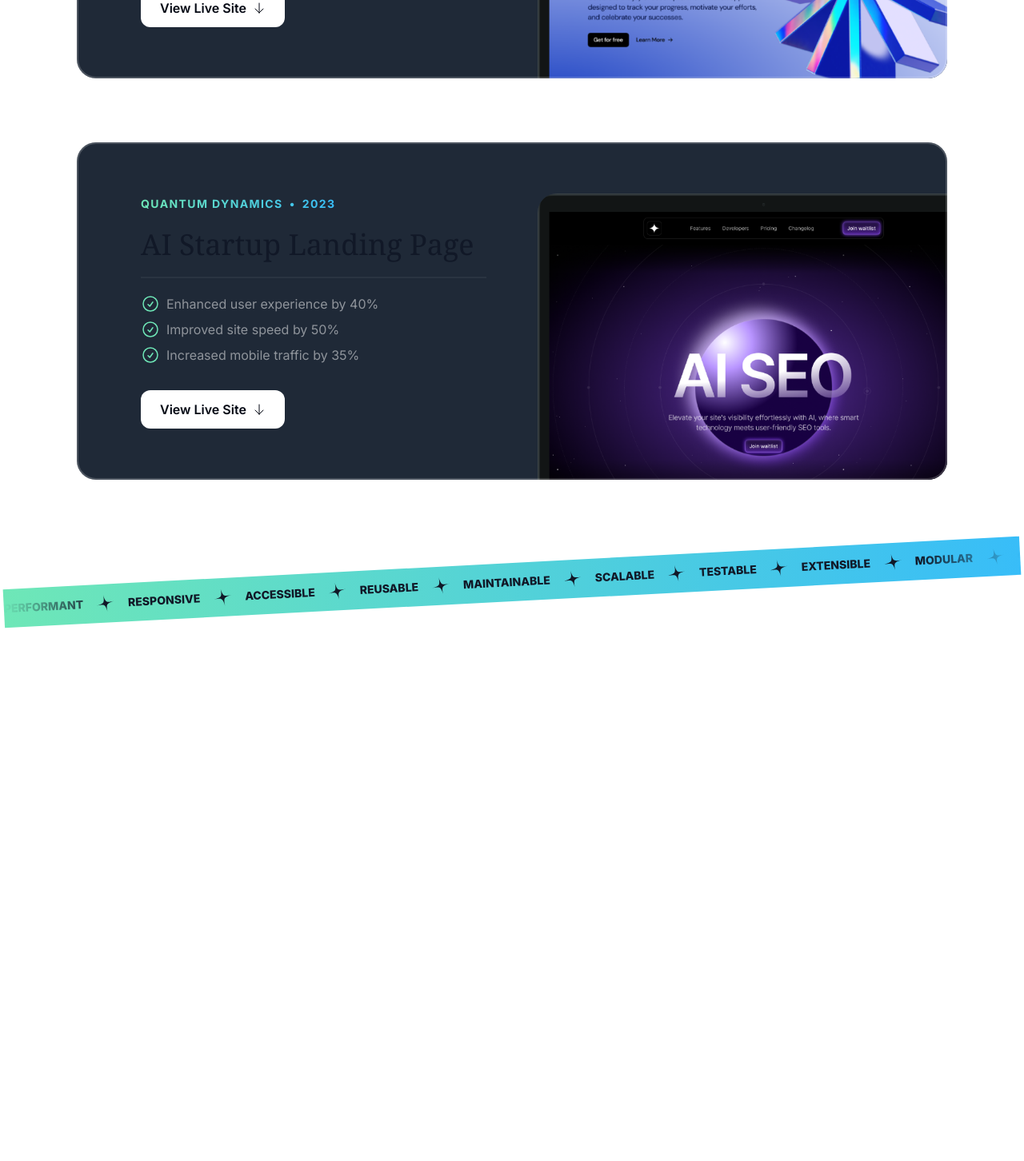
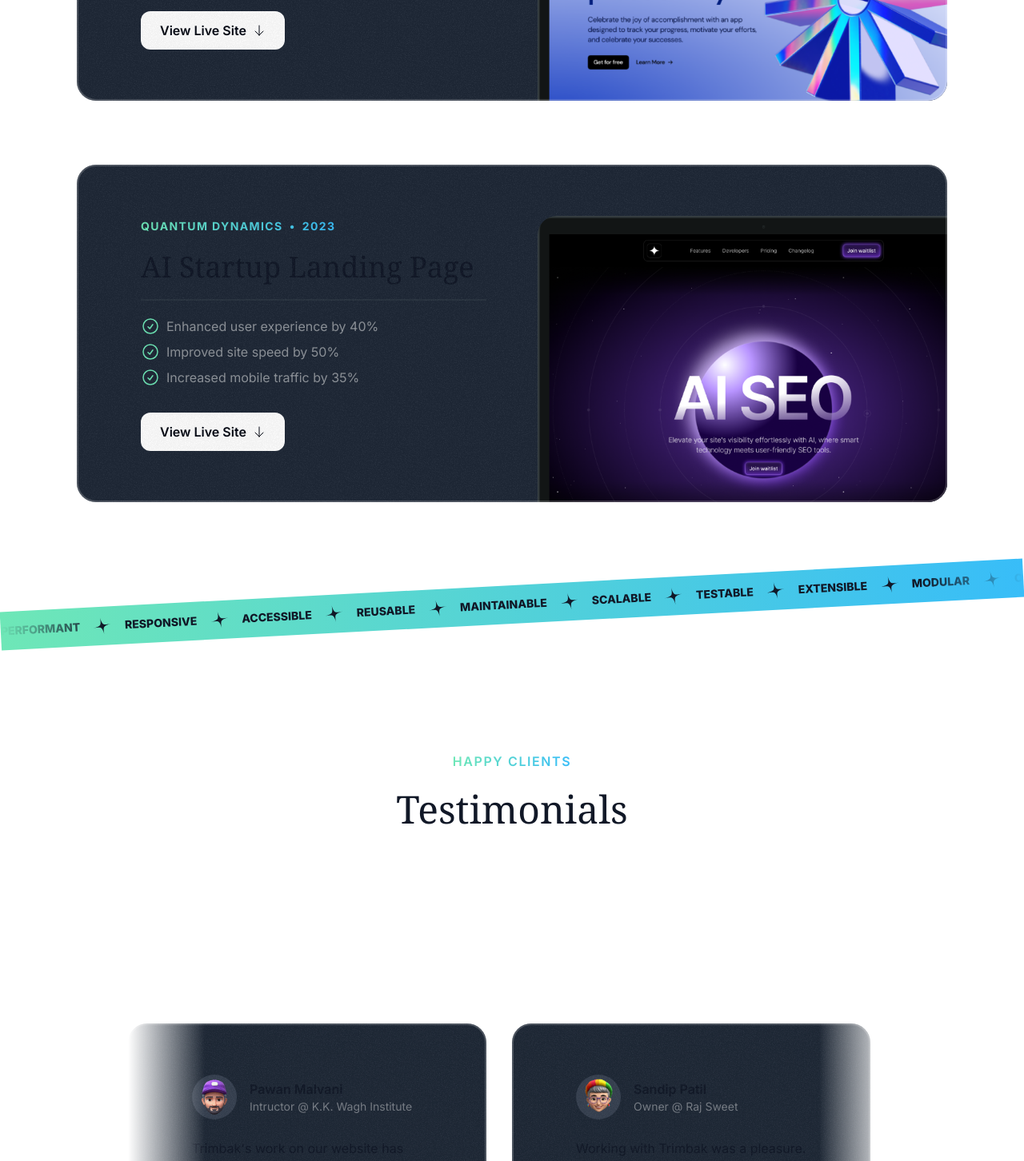
Before and after one commit to Trimbak15/portfolio-mine, a Next.js app: page / in a window 1280 px wide. Shown: the part 1964-3416 px from the top of the page at 80% size. Before the commit the page ends 2780 px from the top, so only its background shows below. Built offline with nearby package versions, Linux system fonts and the light colour scheme; a web font is replaced by a local one.

Commit message:
testimonials

```diff
--- a/src/app/page.tsx
+++ b/src/app/page.tsx
@@ -2,6 +2,7 @@ import { Header } from "@/sections/Header";
 import { HeroSection } from "@/sections/Hero";
 import { ProjectsSection } from "@/sections/Projects";
 import { TapeSection } from "@/sections/Tape";
+import { TestimonialsSection } from "@/sections/Testimonials";
 
 export default function Home() {
   return (
@@ -10,6 +11,7 @@ export default function Home() {
       <HeroSection />
       <ProjectsSection />
       <TapeSection />
+      <TestimonialsSection />
       {/* <ContactSection /> */}
       {/* <Footer /> */}
     </div>
--- /dev/null
+++ b/src/components/Card.tsx
@@ -0,0 +1,16 @@
+import React, { PropsWithChildren } from 'react'
+import grainImage from "@/assets/images/grain.jpg";
+import { twMerge } from 'tailwind-merge';
+
+export default function Card({className, children} : PropsWithChildren<{className: string}>) {
+  return (
+    <>
+      <div
+            className={twMerge("bg-gray-800 rounded-3xl relative z-0 overflow-hidden after:z-10 after:content-[''] after:absolute after:inset-0 after:outline-2 after:outline after:-outline-offset-2 after:rounded-3xl after:outline-white/20 px-8 pt-8 md:pt-10 lg:pt-16 lg:px-20 after:pointer-events-none p-6",
+        className)}>
+            <div className="absolute inset-0 opacity-5" style={{backgroundImage: `url(${grainImage.src})`,}}></div>
+            {children}
+            </div>
+    </>
+  )
+}
--- /dev/null
+++ b/src/components/SectionHeader.tsx
@@ -0,0 +1,19 @@
+import React from 'react'
+
+export default function SectionHeader({title, eyebrow, description} : {title: string, eyebrow: string, description: string}) {
+  return (
+    <>
+      <div className="flex justify-center">
+          <p className="uppercase font-semibold tracking-widest bg-gradient-to-r from-emerald-300 to-sky-400 text-transparent bg-clip-text text-center">
+            {eyebrow}
+          </p>
+        </div>
+        <h2 className="font-serif text-3xl md:text-5xl text-center mt-6">
+          {title}
+        </h2>
+        <p className="text-center text-white/60 md:text-lg lg:text-xl mt-2 md:mt-10 max-w-md mx-auto">
+          {description}
+        </p>
+    </>
+  )
+}
--- a/src/sections/Projects.tsx
+++ b/src/sections/Projects.tsx
@@ -5,6 +5,8 @@ import Image from "next/image"
 import CheckIcon from "@/assets/icons/check-circle.svg"
 import ArrowDown from "@/assets/icons/arrow-down.svg"
 import grainImage from "@/assets/images/grain.jpg"
+import SectionHeader from "@/components/SectionHeader"
+import Card from "@/components/Card"
 
 const portfolioProjects = [
   {
@@ -49,26 +51,17 @@ export const ProjectsSection = () => {
   return (
     <section className="pb-16 px-8 lg:py-10">
       <div className="container lg:max-w-6xl">
-        <div className="flex justify-center">
-          <p className="uppercase font-semibold tracking-widest bg-gradient-to-r from-emerald-300 to-sky-400 text-transparent bg-clip-text text-center">
-            Real-world Results
-          </p>
-        </div>
-        <h2 className="font-serif text-3xl md:text-5xl text-center mt-6">
-          Ideas → Code → Experiences.
-        </h2>
-        <p className="text-center text-white/60 md:text-lg lg:text-xl mt-2 md:mt-10 max-w-md mx-auto">
-          Crafting UIs that don't just work—they wow.
-        </p>
+        <SectionHeader
+          title="Ideas → Code → Experiences."
+          eyebrow="Real-world Results"
+          description="Explore some of the projects I have worked on, showcasing my skills and expertise."
+        />
 
       <div className="flex flex-col mt-10 gap-20">
         {portfolioProjects.map(project => (
-          <div
+          <Card
             key={project.title}
-            className="bg-gray-800 rounded-3xl relative z-0 overflow-hidden after:z-10 after:content-[''] after:absolute after:inset-0 after:outline-2 after:outline after:-outline-offset-2 after:rounded-3xl after:outline-white/20 px-8 pt-8 md:pt-10 lg:pt-16 lg:px-20 after:pointer-events-none
-        "
-          >
-            <div className="absolute inset-0 -z-10 opacity-5 bg-grain"></div>
+            className="px-8 pt-8 pb-0 md:pt-12 md:px-10 lg:pt-16 lg:px-20">
             <div className="lg:grid lg:grid-cols-2 lg:gap-16">
               <div className="lg:pb-16">
               <div className="bg-gradient-to-r from-emerald-300 to-sky-400 inline-flex gap-2 font-bold uppercase tracking-widest text-sm text-transparent bg-clip-text">
@@ -107,7 +100,7 @@ export const ProjectsSection = () => {
               />
             </div>
             </div>
-          </div>
+          </Card>
         ))}
       </div>
       </div>
--- a/src/sections/Tape.tsx
+++ b/src/sections/Tape.tsx
@@ -22,7 +22,7 @@ const words = [
 
 export const TapeSection = () => {
   return <div className="py-16 ">
-      <div className="bg-gradient-to-r from-emerald-300 to-sky-400 overflow-x-clip  -rotate-3 mx-1">
+      <div className="bg-gradient-to-r from-emerald-300 to-sky-400 overflow-x-clip  -rotate-3">
       <div className="flex [mask-image:linear-gradient(to_right,transparent,black_10%,black_90%,transparent)]">
       <div className="flex flex-none gap-4 py-3">
       {words.map(word => (
--- a/src/sections/Testimonials.tsx
+++ b/src/sections/Testimonials.tsx
@@ -3,40 +3,69 @@ import memojiAvatar2 from "@/assets/images/memoji-avatar-2.png";
 import memojiAvatar3 from "@/assets/images/memoji-avatar-3.png";
 import memojiAvatar4 from "@/assets/images/memoji-avatar-4.png";
 import memojiAvatar5 from "@/assets/images/memoji-avatar-5.png";
+import SectionHeader from "@/components/SectionHeader";
+import grainImage from "@/assets/images/grain.jpg"
+import Card from "@/components/Card";
 
 const testimonials = [
   {
-    name: "Alex Turner",
-    position: "Marketing Manager @ TechStartups",
-    text: "Alex was instrumental in transforming our website into a powerful marketing tool. His attention to detail and ability to understand our brand is exceptional. We're thrilled with the results!",
+    name: "Pawan Malvani",
+    position: "Intructor @ K.K. Wagh Institute",
+    text: "Trimbak's work on our website has been a game-changer. His attention to detail and understanding of user experience have made a significant impact on our online presence.",
     avatar: memojiAvatar1,
   },
   {
-    name: "Olivia Green",
-    position: "Head of Design @ GreenLeaf",
-    text: "Working with Alex was a pleasure. His expertise in frontend development brought our designs to life in a way we never imagined. The website has exceeded our expectations.",
+    name: "Sandip Patil",
+    position: "Owner @ Raj Sweet",
+    text: "Working with Trimbak was a pleasure. His expertise in frontend development brought our designs to life in a way we never imagined. The website has exceeded our expectations.",
     avatar: memojiAvatar2,
   },
   {
-    name: "Daniel White",
-    position: "CEO @ InnovateCo",
-    text: "Alex's ability to create seamless user experiences is unmatched. Our website has seen a significant increase in conversions since launching the new design. We couldn't be happier.",
+    name: "Emily Zhang",
+    position: "UX researcher @ Curiosity Tank",
+    text: "Trimbak's ability to create seamless user experiences is unmatched. Our website has seen a significant increase in conversions since launching the new design. We couldn't be happier.",
     avatar: memojiAvatar3,
   },
   {
-    name: "Emily Carter",
-    position: "Product Manager @ GlobalTech",
-    text: "Alex is a true frontend wizard. He took our complex product and transformed it into an intuitive and engaging user interface. We're already seeing positive feedback from our customers.",
+    name: "Aman Qureshi",
+    position: "Owner @ RhinoGym",
+    text: "Trimbak is a true frontend wizard. He took our complex product and transformed it into an intuitive and engaging user interface. We're already seeing positive feedback from our customers.",
     avatar: memojiAvatar4,
   },
   {
-    name: "Michael Brown",
-    position: "Director of IT @ MegaCorp",
-    text: "Alex's work on our website has been nothing short of exceptional. He's a talented developer who is also a great communicator. We highly recommend him.",
+    name: "Moon Qureshi",
+    position: "Developer @ Deqode",
+    text: "Trimbak's work on our website has been nothing short of exceptional. He's a talented developer who is also a great communicator. We highly recommend him.",
     avatar: memojiAvatar5,
   },
 ];
 
 export const TestimonialsSection = () => {
-  return <div>Testimonials Section</div>;
-};
+  return (
+  <div className="py-16 lg:py-24">
+  <div className="container md:max-w-5xl lg:max-w-5xl">
+    <SectionHeader
+      title="Testimonials"
+      eyebrow="Happy Clients"
+      description="Here's what clients have to say about working with me. From startups to established brands, I’ve helped deliver impactful solutions with a strong focus on quality, communication, and results."
+    />
+    <div className="mt-16 lg:mt-16 flex overflow-x-clip [mask-image:linear-gradient(to_right,transparent,black_10%,black_90%,transparent)]">
+      <div className="flex gap-8 flex-none">
+      {testimonials.map(testimonial => (
+        <Card key={testimonial.name} className="max-w-xs md:max-w-md md:p-8 ">
+          <div className="flex gap-4 items-center">
+          <div className="size-14 bg-gray-700 inline-flex justify-center rounded-full flex-shrink-0">
+          <img src={testimonial.avatar.src} alt={testimonial.name} className="max-h-full"/>
+          </div>
+          <div>
+          <div className="font-semibold">{testimonial.name}</div>
+          <div className="text-sm text-white/40">{testimonial.position}</div>
+          </div>
+          </div>
+          <p className="mt-4 md:mt-6 text-sm md:text-base">{testimonial.text}</p>
+          </Card>))}
+          </div>
+    </div>
+  </div>;
+  </div>
+)};
```
Also changed, not shown: src/sections/Header.tsx (line endings or trailing spaces).
